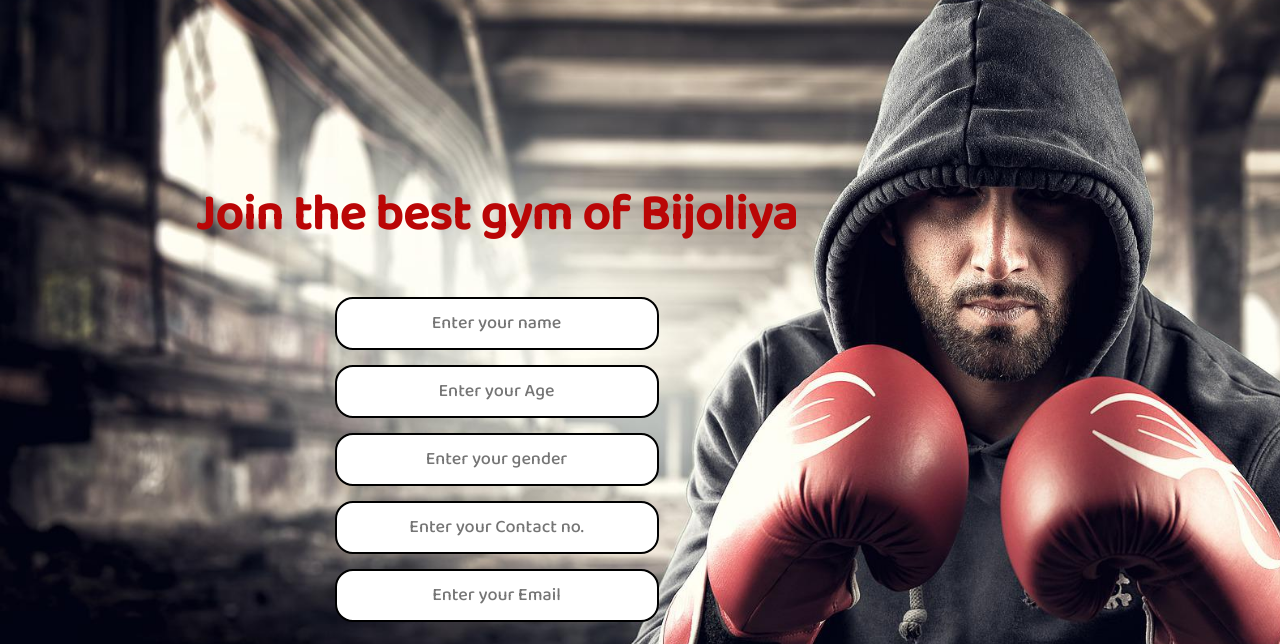
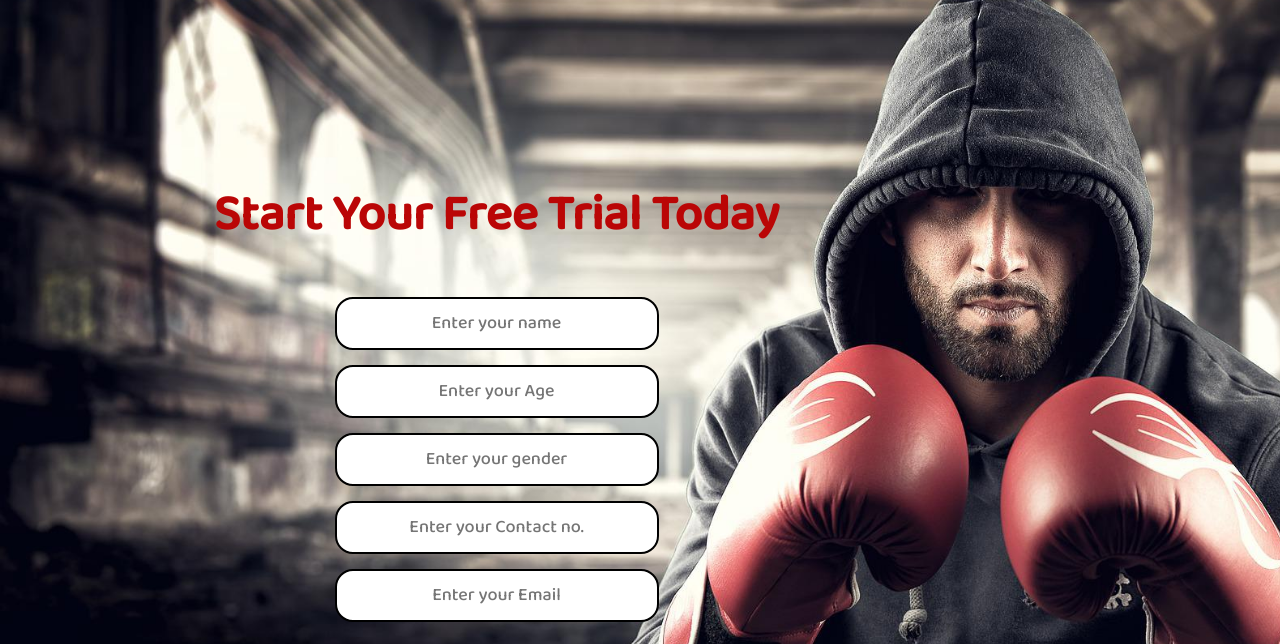
Before and after one commit to vaibhav-chittora/Gymsite.github.io, a plain HTML site: page index.html in a window 1280 px wide. Shown: the part 128-772 px from the top of the page. Drawn offline with Linux system fonts and the light colour scheme.

Commit message:
Tagline updated

```diff
--- a/index.html
+++ b/index.html
@@ -146,7 +146,7 @@
       </div>
     </header>
     <div class="container">
-      <h2>Join the best gym of Bijoliya</h2>
+      <h2>Start Your Free Trial Today</h2>
       <form action="submission.js">
         <div class="formgroup">
           <input type="text" placeholder="Enter your name" />
```
